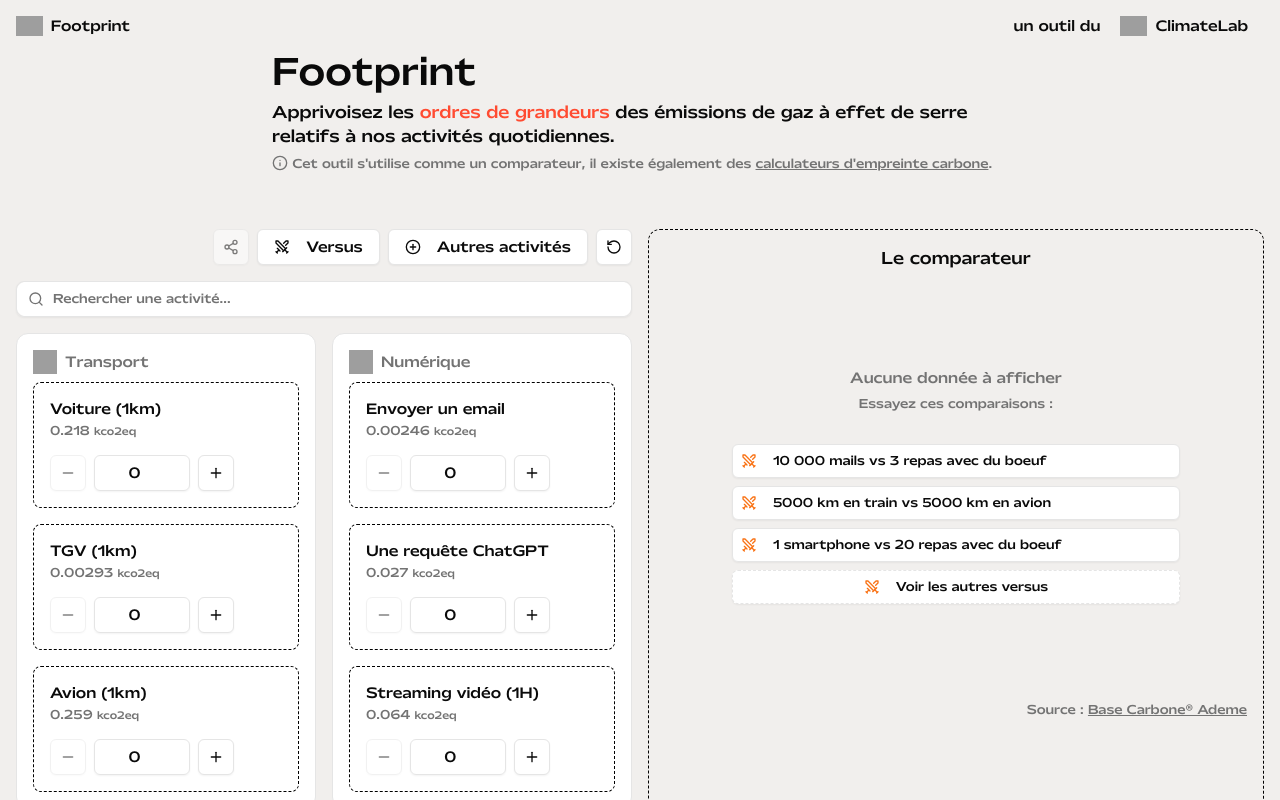
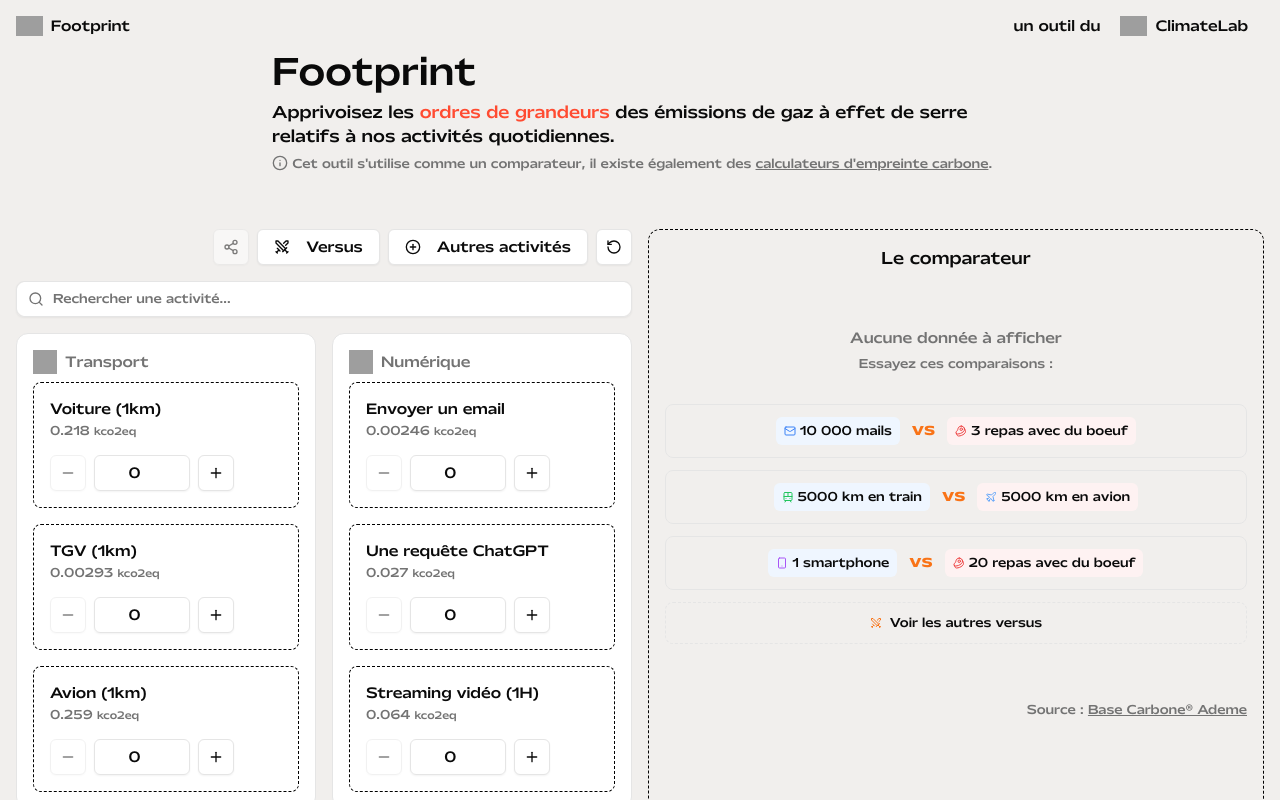
Before and after one commit to alexandre-mace/footprint, a Next.js app: page / in a window 1280 px wide. Shown: the top 800 px of the page. Built offline with nearby package versions, Linux system fonts and the light colour scheme; grey boxes are pictures that could not be loaded.

Commit message:
feat: improve versus mode

```diff
--- a/components/MainChart.tsx
+++ b/components/MainChart.tsx
@@ -10,7 +10,7 @@ import {
 } from "@/components/ui/chart";
 import { ChartData } from "@/types/chart";
 import { Button } from "@/components/ui/button";
-import { Swords } from "lucide-react";
+import { Swords, Mail, Car, Smartphone, Zap, Beef, Train, Plane, Flame, MonitorSpeaker } from "lucide-react";
 import { Versus, VersusRaw } from "@/types/versus";
 import versusData from "@/data/versus.json";
 
@@ -26,6 +26,31 @@ const MainChart = React.memo<{
   onApplyVersus?: (versus: Versus) => void;
   onOpenVersusDialog?: () => void;
 }>(({ chartData, onApplyVersus, onOpenVersusDialog }) => {
+  // Fonction pour obtenir l'icône appropriée selon l'activité
+  const getActivityIcon = (label: string) => {
+    const lowerLabel = label.toLowerCase();
+
+    if (lowerLabel.includes('mail') || lowerLabel.includes('email')) {
+      return <Mail className="h-3 w-3 text-blue-500" />;
+    } else if (lowerLabel.includes('repas') || lowerLabel.includes('boeuf') || lowerLabel.includes('viande')) {
+      return <Beef className="h-3 w-3 text-red-500" />;
+    } else if (lowerLabel.includes('train') || lowerLabel.includes('tgv')) {
+      return <Train className="h-3 w-3 text-green-500" />;
+    } else if (lowerLabel.includes('avion')) {
+      return <Plane className="h-3 w-3 text-blue-400" />;
+    } else if (lowerLabel.includes('smartphone')) {
+      return <Smartphone className="h-3 w-3 text-purple-500" />;
+    } else if (lowerLabel.includes('chauffage')) {
+      return <Flame className="h-3 w-3 text-orange-500" />;
+    } else if (lowerLabel.includes('streaming') || lowerLabel.includes('vidéo')) {
+      return <MonitorSpeaker className="h-3 w-3 text-pink-500" />;
+    } else if (lowerLabel.includes('voiture')) {
+      return <Car className="h-3 w-3 text-gray-600" />;
+    } else {
+      return <Zap className="h-3 w-3 text-yellow-500" />;
+    }
+  };
+
   // Convertir les données JSON en objets Versus
   const versus: Versus[] = (versusData as VersusRaw[]).map((v: VersusRaw) => ({
     id: v.id,
@@ -59,28 +84,51 @@ const MainChart = React.memo<{
           <p className="text-sm text-muted-foreground mb-2">Aucune donnée à afficher</p>
           <p className="text-xs text-muted-foreground">Essayez ces comparaisons :</p>
         </div>
-        <div className="grid gap-2 w-full max-w-md">
+        <div className="flex flex-col gap-3 w-full max-w-2xl">
           {versus.slice(0, 3).map(versusItem => (
-            <Button
+            <div
               key={versusItem.id}
-              variant="outline"
-              size="sm"
-              className="justify-start text-xs h-auto p-2"
+              className="cursor-pointer hover:bg-muted/30 transition-colors rounded-lg p-3 border border-border"
               onClick={() => onApplyVersus?.(versusItem)}
             >
-              <Swords className="h-3 w-3 mr-2 text-orange-500 flex-shrink-0" />
-              <span className="truncate">{versusItem.name}</span>
-            </Button>
+              <div className="flex items-center justify-center gap-2 text-xs flex-wrap">
+                <div className="flex items-center gap-1 bg-blue-50 px-2 py-1.5 rounded-md">
+                  {getActivityIcon(versusItem.sideA.label)}
+                  <span>{versusItem.sideA.label}</span>
+                </div>
+
+                <div className="flex items-center justify-center px-1">
+                  <span className="font-bold text-orange-500 text-xs">VS</span>
+                </div>
+
+                <div className="flex items-center gap-1 bg-red-50 px-2 py-1.5 rounded-md">
+                  {getActivityIcon(versusItem.sideB.label)}
+                  <span>{versusItem.sideB.label}</span>
+                </div>
+
+                {versusItem.sideC && (
+                  <>
+                    <div className="flex items-center justify-center px-1">
+                      <span className="font-bold text-orange-500 text-xs">VS</span>
+                    </div>
+                    <div className="flex items-center gap-1 bg-green-50 px-2 py-1.5 rounded-md">
+                      {getActivityIcon(versusItem.sideC.label)}
+                      <span>{versusItem.sideC.label}</span>
+                    </div>
+                  </>
+                )}
+              </div>
+            </div>
           ))}
-          <Button
-            variant="outline"
-            size="sm"
-            className="justify-center text-xs h-auto p-2 border-dashed"
+          <div
+            className="cursor-pointer hover:bg-muted/30 transition-colors rounded-lg p-3 border border-dashed border-border"
             onClick={() => onOpenVersusDialog?.()}
           >
-            <Swords className="h-3 w-3 mr-2 text-orange-500 flex-shrink-0" />
-            Voir les autres versus
-          </Button>
+            <div className="flex items-center justify-center gap-2 text-xs">
+              <Swords className="h-3 w-3 text-orange-500" />
+              <span>Voir les autres versus</span>
+            </div>
+          </div>
         </div>
       </div>
     );
--- a/components/PresetSelector.tsx
+++ b/components/PresetSelector.tsx
@@ -13,7 +13,7 @@ import {
   DialogTrigger,
 } from "@/components/ui/dialog";
 import { Card } from "@/components/ui/card";
-import { Swords, Zap, ArrowRight } from "lucide-react";
+import { Swords, Mail, Car, Smartphone, Zap, Beef, Train, Plane, Flame, MonitorSpeaker } from "lucide-react";
 import { Versus, VersusRaw } from "@/types/versus";
 import versusData from "@/data/versus.json";
 import { toast } from "sonner";
@@ -35,6 +35,31 @@ export const PresetSelector: React.FC<PresetSelectorProps> = ({ onApplyVersus, s
       setOpenDialogRef(openDialog);
     }
   }, [setOpenDialogRef, openDialog]);
+
+  // Fonction pour obtenir l'icône appropriée selon l'activité
+  const getActivityIcon = (label: string) => {
+    const lowerLabel = label.toLowerCase();
+
+    if (lowerLabel.includes('mail') || lowerLabel.includes('email')) {
+      return <Mail className="h-3 w-3 text-blue-500" />;
+    } else if (lowerLabel.includes('repas') || lowerLabel.includes('boeuf') || lowerLabel.includes('viande')) {
+      return <Beef className="h-3 w-3 text-red-500" />;
+    } else if (lowerLabel.includes('train') || lowerLabel.includes('tgv')) {
+      return <Train className="h-3 w-3 text-green-500" />;
+    } else if (lowerLabel.includes('avion')) {
+      return <Plane className="h-3 w-3 text-blue-400" />;
+    } else if (lowerLabel.includes('smartphone')) {
+      return <Smartphone className="h-3 w-3 text-purple-500" />;
+    } else if (lowerLabel.includes('chauffage')) {
+      return <Flame className="h-3 w-3 text-orange-500" />;
+    } else if (lowerLabel.includes('streaming') || lowerLabel.includes('vidéo')) {
+      return <MonitorSpeaker className="h-3 w-3 text-pink-500" />;
+    } else if (lowerLabel.includes('voiture')) {
+      return <Car className="h-3 w-3 text-gray-600" />;
+    } else {
+      return <Zap className="h-3 w-3 text-yellow-500" />;
+    }
+  };
 
   // Convertir les données JSON en objets Versus
   const versus: Versus[] = (versusData as VersusRaw[]).map((v: VersusRaw) => ({
@@ -88,41 +113,40 @@ export const PresetSelector: React.FC<PresetSelectorProps> = ({ onApplyVersus, s
           {versus.map(versusItem => (
             <Card
               key={versusItem.id}
-              className="p-4 cursor-pointer"
+              className="p-3 cursor-pointer hover:bg-muted/30 transition-colors"
               onClick={() => handleApplyVersus(versusItem)}
             >
-              <div className="flex items-start justify-between gap-4">
-                <div className="flex-1 min-w-0">
-                  <div className="flex items-center gap-2 mb-2">
-                    <Swords className="h-4 w-4 text-orange-500" />
-                    <h3 className="font-medium text-sm">{versusItem.name}</h3>
-                  </div>
-                  {versusItem.description && (
-                    <p className="text-xs text-muted-foreground mb-3">{versusItem.description}</p>
-                  )}
-                  <div className="flex items-center gap-2 text-xs">
-                    <div className="flex items-center gap-1 bg-blue-50 px-2 py-1 rounded">
-                      <Zap className="h-3 w-3 text-blue-500" />
+              <div className="flex items-center justify-between gap-2">
+                <div className="flex items-center gap-2 flex-1 text-xs flex-wrap">
+                  <div className="flex items-center gap-1 bg-blue-50 px-2 py-1.5 rounded-md">
+                    {getActivityIcon(versusItem.sideA.label)}
                     <span>{versusItem.sideA.label}</span>
                   </div>
-                    <ArrowRight className="h-3 w-3 text-muted-foreground" />
-                    <div className="flex items-center gap-1 bg-red-50 px-2 py-1 rounded">
-                      <Zap className="h-3 w-3 text-red-500" />
+
+                  <div className="flex items-center justify-center px-1">
+                    <span className="font-bold text-orange-500 text-xs">VS</span>
+                  </div>
+
+                  <div className="flex items-center gap-1 bg-red-50 px-2 py-1.5 rounded-md">
+                    {getActivityIcon(versusItem.sideB.label)}
                     <span>{versusItem.sideB.label}</span>
                   </div>
+
                   {versusItem.sideC && (
                     <>
-                        <ArrowRight className="h-3 w-3 text-muted-foreground" />
-                        <div className="flex items-center gap-1 bg-green-50 px-2 py-1 rounded">
-                          <Zap className="h-3 w-3 text-green-500" />
+                      <div className="flex items-center justify-center px-1">
+                        <span className="font-bold text-orange-500 text-xs">VS</span>
+                      </div>
+                      <div className="flex items-center gap-1 bg-green-50 px-2 py-1.5 rounded-md">
+                        {getActivityIcon(versusItem.sideC.label)}
                         <span>{versusItem.sideC.label}</span>
                       </div>
                     </>
                   )}
                 </div>
-                </div>
-                <Button size="sm" variant="ghost">
-                  Comparer
+
+                <Button size="sm" variant="ghost" className="shrink-0 h-7 px-2">
+                  <Swords className="h-3 w-3" />
                 </Button>
               </div>
             </Card>
```
Lines whose indentation alone changed are shown as unchanged.
